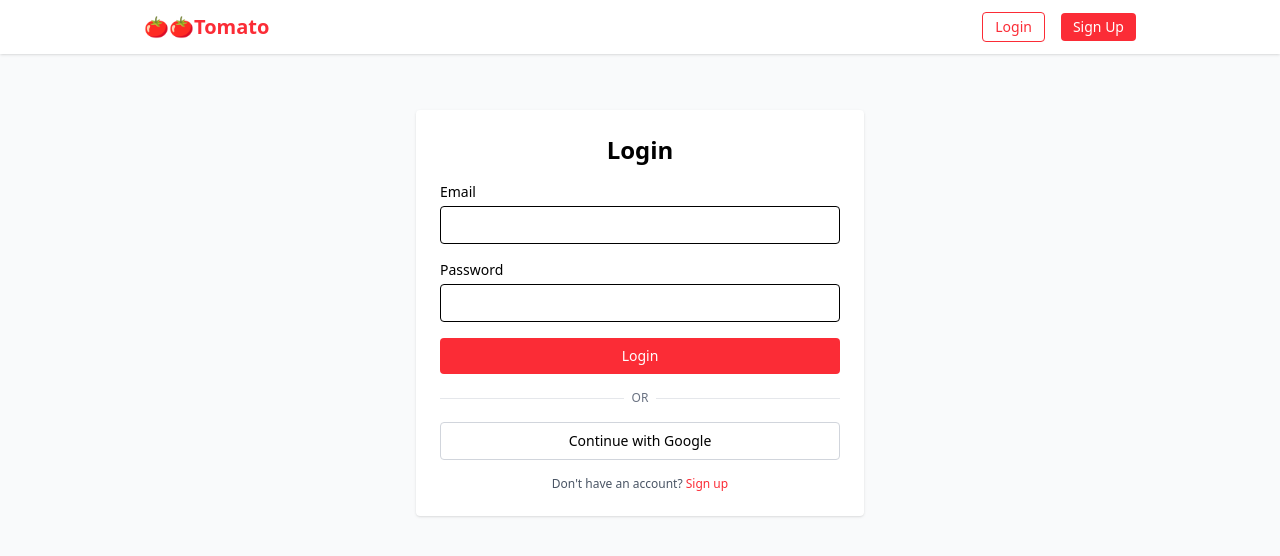
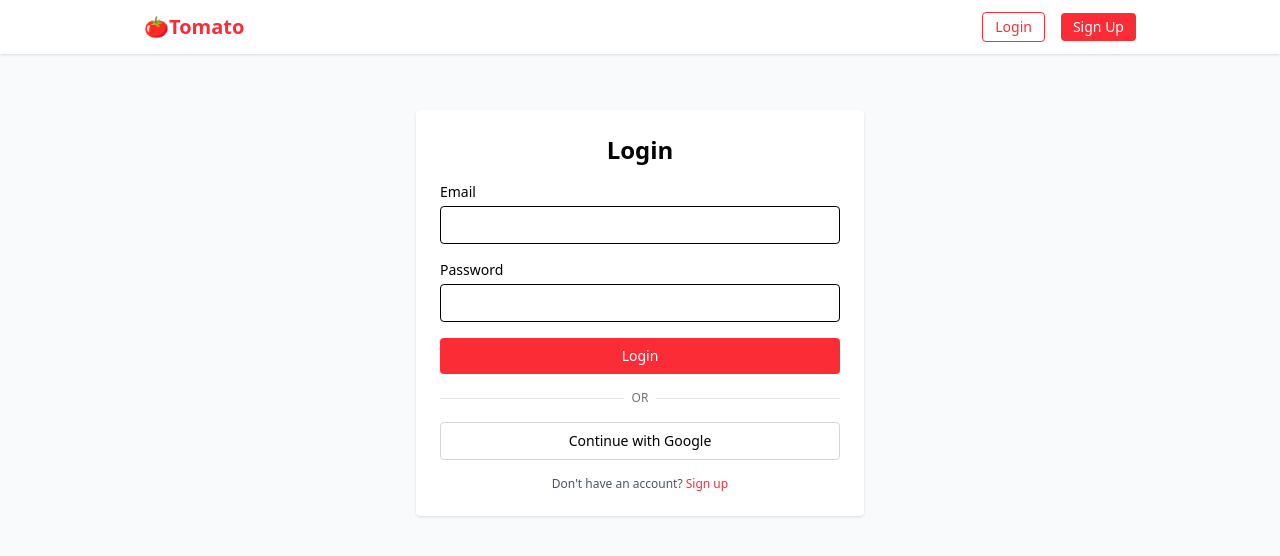
Before and after one commit to stanli206/Online_Food_Delivery_WebApp-FE, a React (Vite) app: page /login in a window 1280 px wide. Shown: the top 556 px of the page. Built offline with nearby package versions, Linux system fonts and the light colour scheme; no server answers.

Commit message:
logo removed

```diff
--- a/src/app/api.js
+++ b/src/app/api.js
@@ -1,7 +1,7 @@
 import axios from "axios";
 
 const api = axios.create({
-  baseURL: import.meta.env.VITE_BACKEND_URL, // backend URL
+  baseURL: import.meta.env.VITE_BACKEND_URL, // backend URL enabled
   withCredentials: true, //cookies
 });
 
--- a/src/components/layout/Navbar.jsx
+++ b/src/components/layout/Navbar.jsx
@@ -16,7 +16,7 @@ const Navbar = () => {
     <nav className="bg-white shadow-sm">
       <div className="max-w-5xl mx-auto px-4 py-3 flex items-center justify-between">
         <Link to="/" className="font-bold text-xl text-red-500">
-          🍅🍅Tomato
+          🍅Tomato
         </Link>
 
         <div className="flex items-center gap-4">
```
Also changed, not shown: 1 other file (tests, documents, lock files or other folders).
